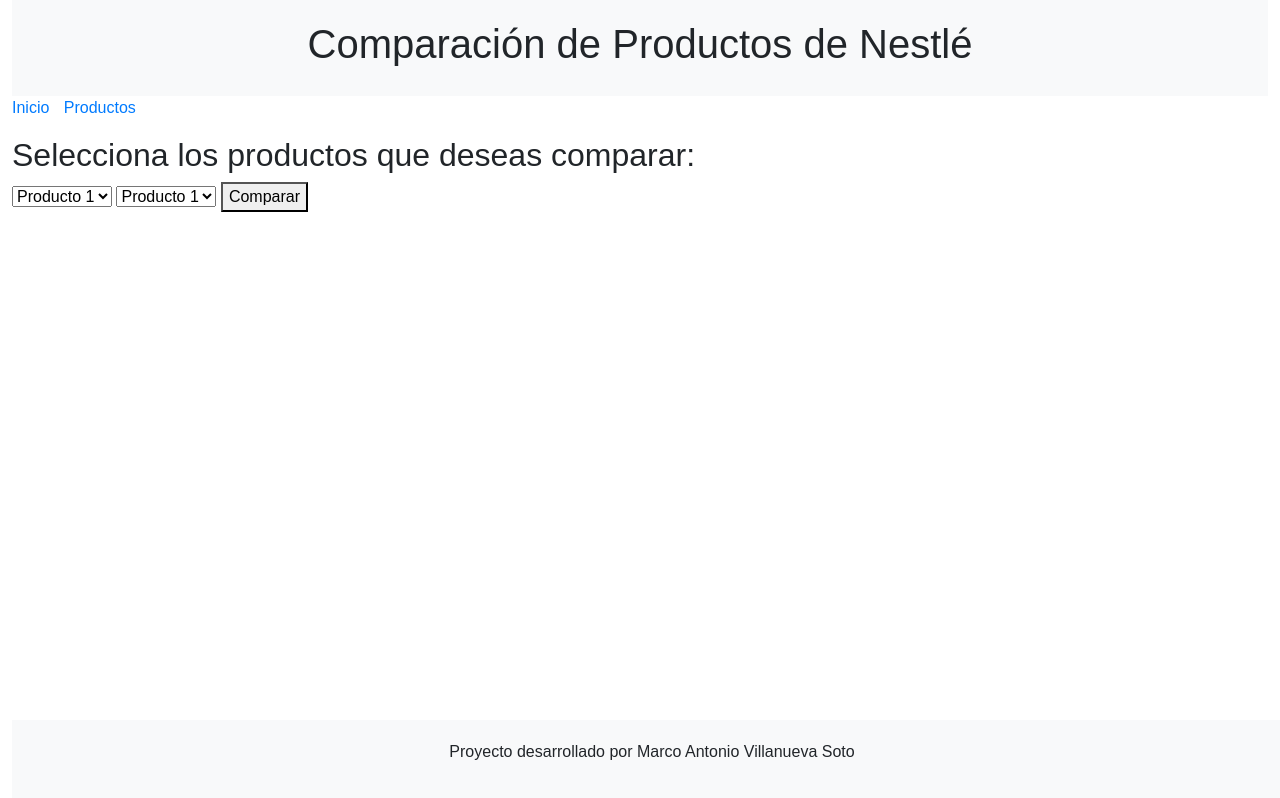
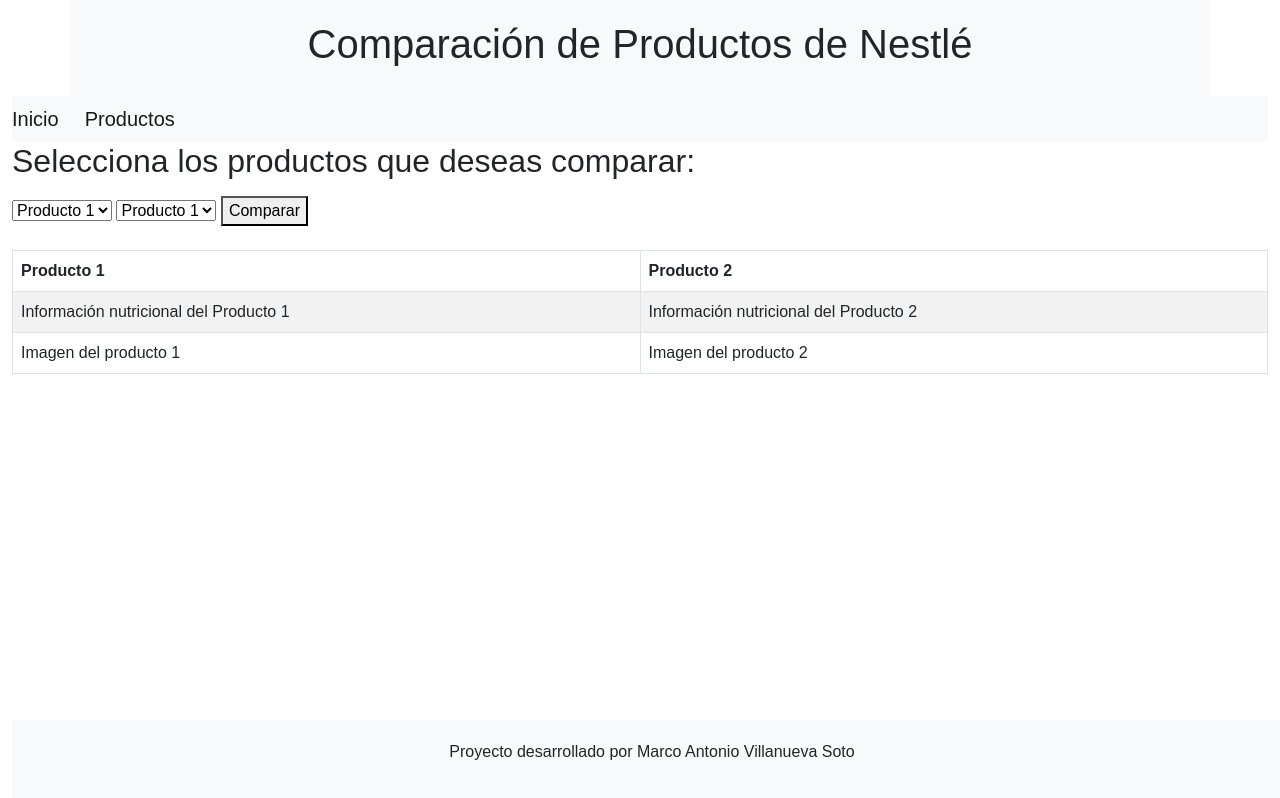
Before and after one commit to Marco-Villanueva20/EFSRT, a plain HTML site: page html/comparacion.html in a window 1280 px wide. Drawn offline with nearby package versions, Linux system fonts and the light colour scheme; files whose address does not match are found by name.

Commit message:
añadiendo arreglos en la comparacion

```diff
--- a/html/comparacion.html
+++ b/html/comparacion.html
@@ -9,23 +9,23 @@
   <script src="https://cdn.jsdelivr.net/npm/bootstrap@5.0.2/dist/js/bootstrap.bundle.min.js"
     integrity="sha384-MrcW6ZMFYlzcLA8Nl+NtUVF0sA7MsXsP1UyJoMp4YLEuNSfAP+JcXn/tWtIaxVXM"
     crossorigin="anonymous"></script>
-  <link rel="stylesheet" type="text/css" href="/style/estilos.css">
+  <link rel="stylesheet" type="text/css" href="../style/estilos.css">
 </head>
 
 <body>
   <div class="container-fluid">
-    <header class="container-fluid">
-      <h1>Comparación de Productos de Nestlé</h1>
+    <header class="container">
+      <h1 class="col-12">Comparación de Productos de Nestlé</h1>
     </header>
-    <nav>
-      <ul>
-        <li><a href="../index.html">Inicio</a></li>
-        <li><a href="productos.html">Productos</a></li>
+    <nav class="navbar navbar-expand-lg navbar-light bg-light">
+      <ul class="navbar-nav">
+        <li class="nav-item active " ><a class="navbar-brand" href="../index.html">Inicio</a></li>
+        <li class="nav-item active " ><a class="navbar-brand" href="productos.html">Productos</a></li>
       </ul>
     </nav>
     <main>
       <h2>Selecciona los productos que deseas comparar:</h2>
-      <form id="form-comparacion">
+      <form id="form-comparacion" class="col-12 mb-4 mt-3">
         <select id="producto1">
           <!-- Aquí es donde irán las opciones de los productos -->
           <option value="producto1">Producto 1</option>
@@ -36,13 +36,30 @@
           <!-- Aquí es donde irán las opciones de los productos -->
           <option value="producto1">Producto 1</option>
           <option value="producto2">Producto 2</option>
-          <!-- Añade más opciones según sea necesario -->
+          <!-- Añadire más opciones según sea necesario -->
         </select>
         <button type="submit">Comparar</button>
       </form>
       <div id="resultado-comparacion">
-        <!-- Aquí es donde irán los resultados de la comparación -->
-      </div>
+        <table class="table table-striped table-bordered table-hover">
+            <thead>
+                <tr>
+                    <th class="col-6">Producto 1</th>
+                    <th class="col-6">Producto 2</th>
+                </tr>
+            </thead>
+            <tbody>
+                <tr>
+                    <td class="col-6">Información nutricional del Producto 1</td>
+                    <td class="col-6">Información nutricional del Producto 2</td>
+                </tr>
+                <tr>
+                    <td class="col-6">Imagen del producto 1</td>
+                    <td class="col-6">Imagen del producto 2</td>
+                </tr>
+            </tbody>
+        </table>
+    </div>
     </main>
     <footer>
       <p>Proyecto desarrollado por Marco Antonio Villanueva Soto</p>
```
Also changed, not shown: html/productos.html (+1 -1 lines), index.html (+2 -1 lines).
